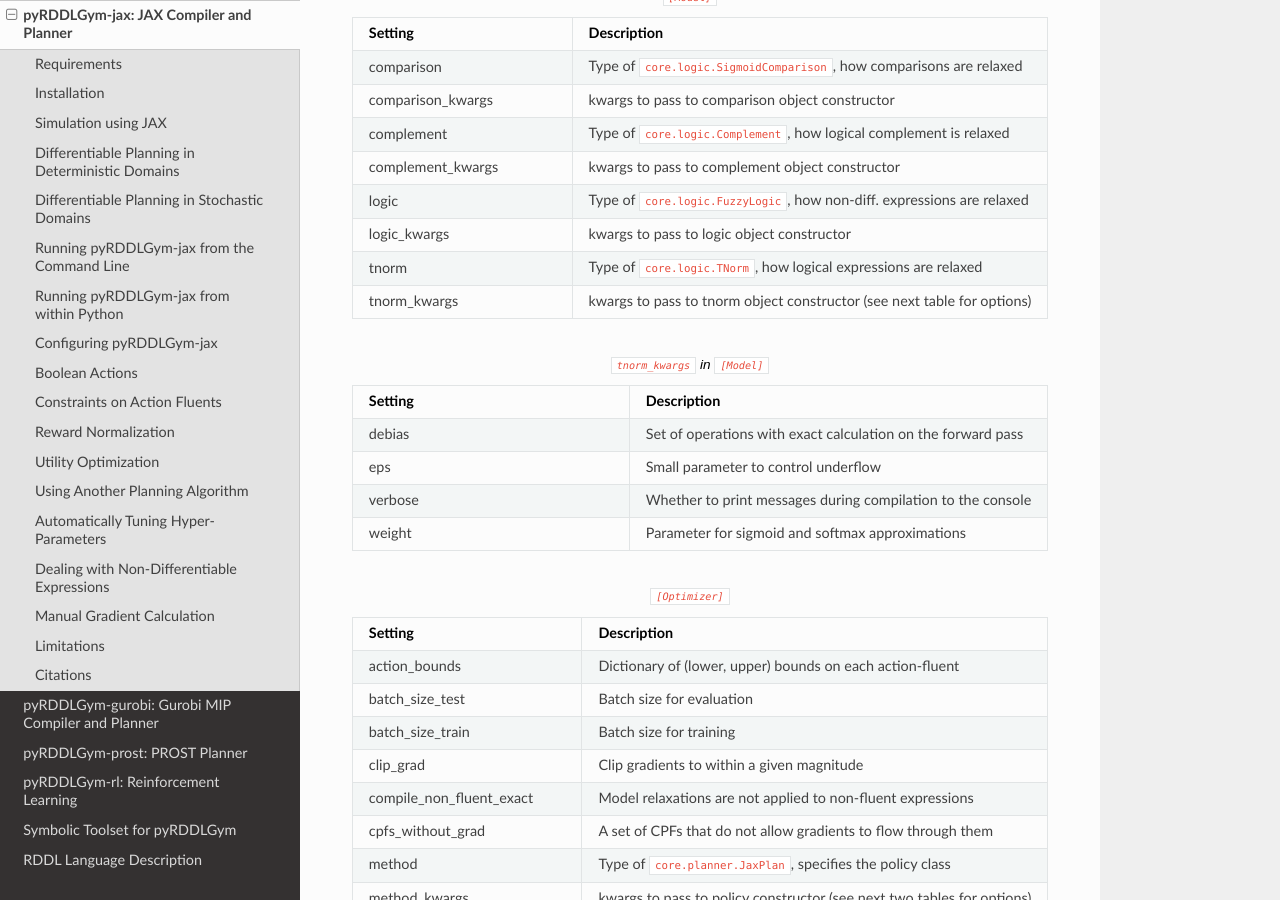
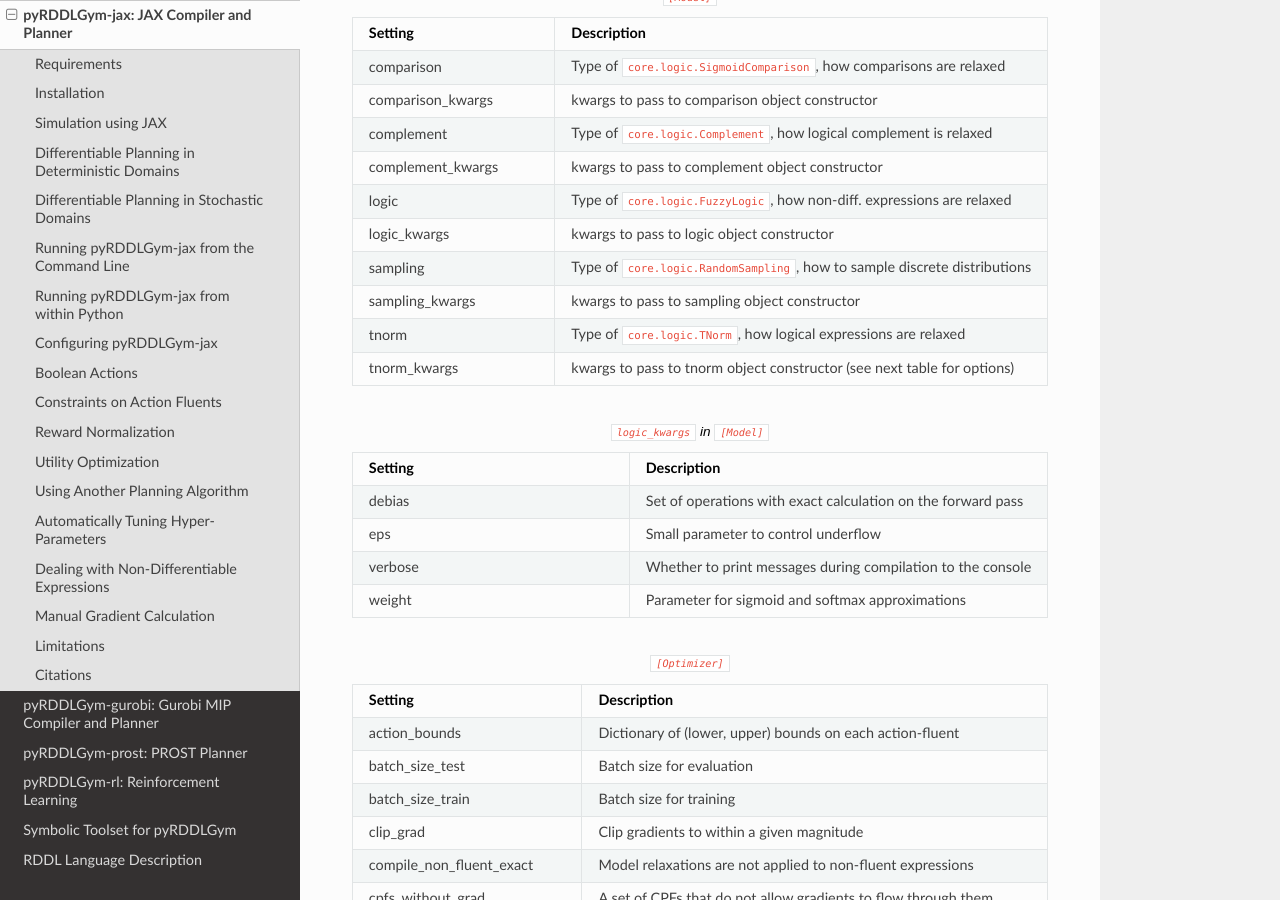
Before and after one commit to pyrddlgym-project/pyRDDLGym, a Sphinx documentation site: the page built from docs/jax.rst, in a window 1280 px wide and 900 px high, scrolled down 5928 px. Built offline with Sphinx 7.4.7 and the Read the Docs theme 2.0.0, drawn with Linux system fonts in a browser that asks for light colours.

Commit message:
Update jax.rst with JAX random sampling update

```diff
--- a/docs/jax.rst
+++ b/docs/jax.rst
@@ -300,13 +300,17 @@ The full list of settings that can be specified in the configuration files are a
      - Type of ``core.logic.FuzzyLogic``, how non-diff. expressions are relaxed
    * - logic_kwargs
      - kwargs to pass to logic object constructor
+   * - sampling
+     - Type of ``core.logic.RandomSampling``, how to sample discrete distributions
+   * - sampling_kwargs
+     - kwargs to pass to sampling object constructor
    * - tnorm
      - Type of ``core.logic.TNorm``, how logical expressions are relaxed
    * - tnorm_kwargs
      - kwargs to pass to tnorm object constructor (see next table for options)
 
 
-.. list-table:: ``tnorm_kwargs`` in ``[Model]``
+.. list-table:: ``logic_kwargs`` in ``[Model]``
    :widths: 60 60
    :header-rows: 1
 
```
